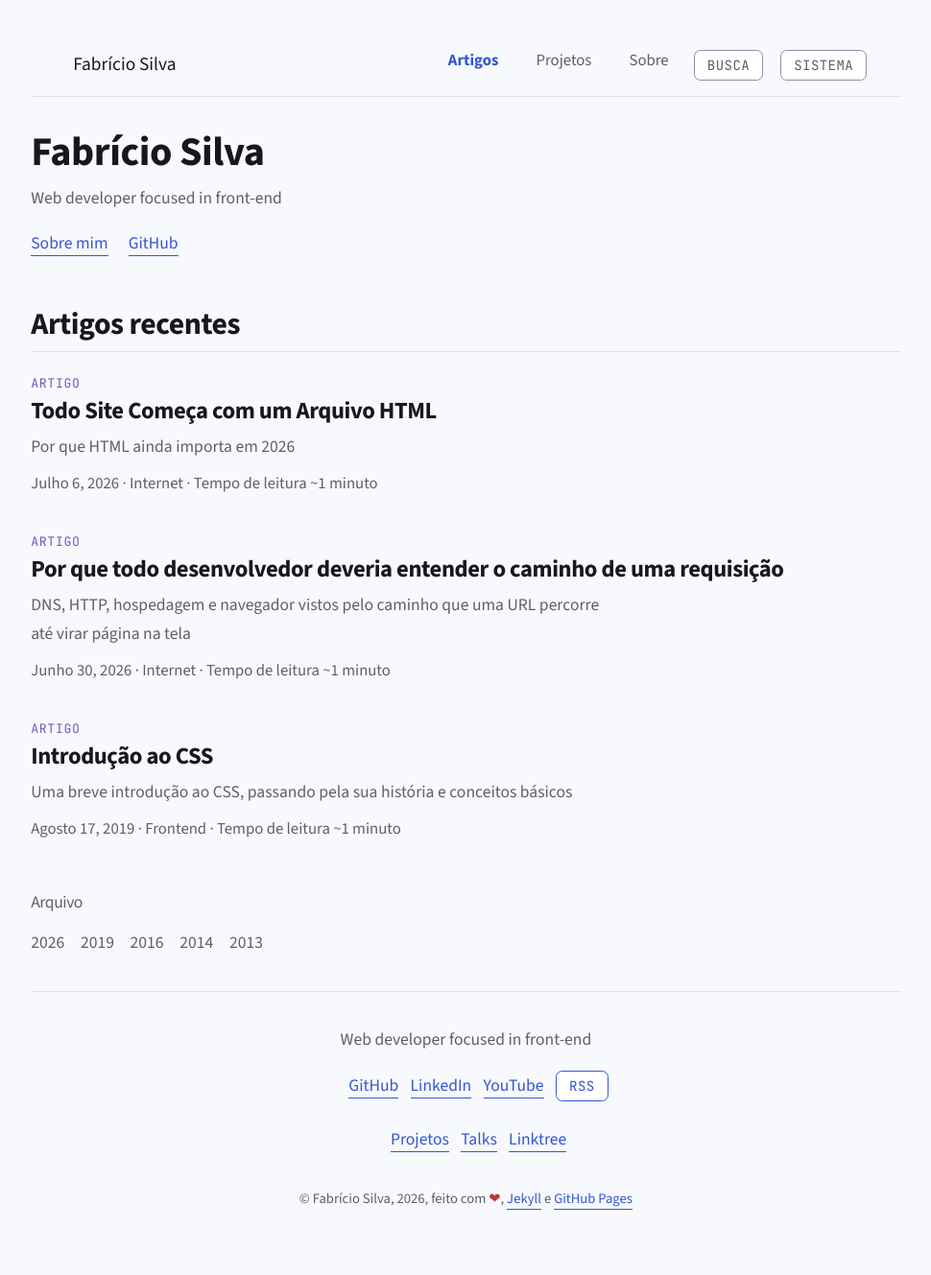
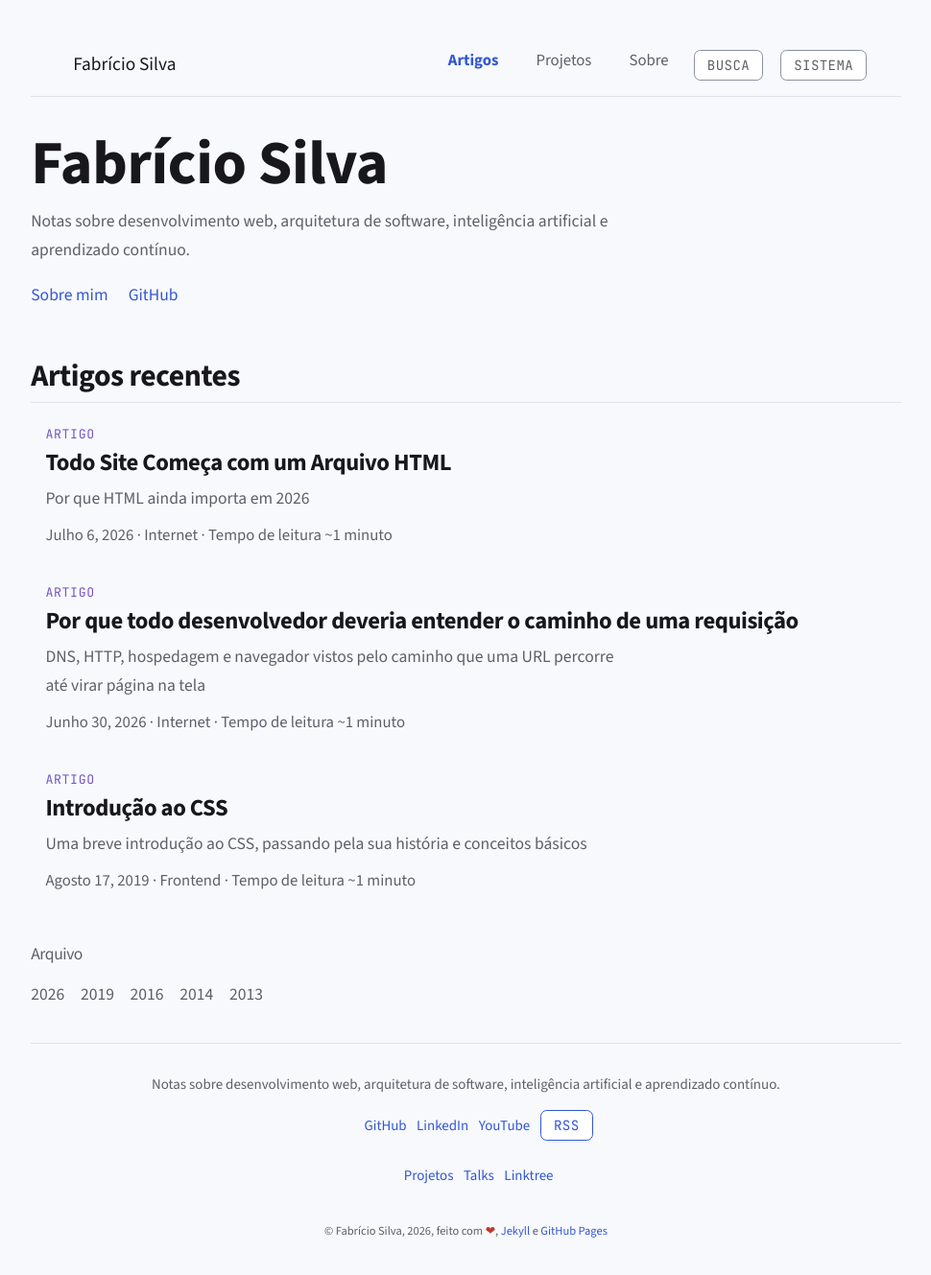
Before and after one commit to fabriciofmsilva/fabriciofmsilva.github.io, a Jekyll site: the page built from index.html, in a window 1280 px wide and 1330 px high. Shown: the whole window at 96% size, without its empty margins (159-1129 px from the left). Built offline with Jekyll 4.4.1, drawn with Linux system fonts in a browser that asks for light colours.

Commit message:
feat(layout): layout refinament

```diff
--- a/_config.yml
+++ b/_config.yml
@@ -9,7 +9,8 @@
 title: Fabrício Silva
 name: Fabrício Silva
 description: > # this means to ignore newlines until "baseurl:"
-  Web developer focused in front-end
+  Notas sobre desenvolvimento web, arquitetura de software, inteligência
+  artificial e aprendizado contínuo.
 baseurl: "" # the subpath of your site, e.g. /blog
 url: "https://fabriciofmsilva.com.br" # the base hostname & protocol for your site
 domain: fabriciofmsilva.com.br
--- a/_sass/_articles.scss
+++ b/_sass/_articles.scss
@@ -58,7 +58,7 @@
 }
 
 .article-image {
-  margin-bottom: 1em;
+  margin: 2rem 0;
   text-align: center;
 }
 
@@ -254,6 +254,7 @@
 
 .intro__name {
   margin-bottom: .5rem;
+  font-size: clamp(2.8rem, 5vw, 4rem);
 }
 
 .intro__bio {
@@ -278,9 +279,17 @@
 
 .recent__item {
   margin-bottom: 2rem;
+  padding-left: .75rem;
+  border-left: 2px solid transparent;
+  transition: border-color .15s ease, transform .15s ease;
 
   &:last-child {
     margin-bottom: 0;
+  }
+
+  &:hover {
+    border-left-color: var(--accent);
+    transform: translateX(.25rem);
   }
 }
 
--- a/_sass/_base.scss
+++ b/_sass/_base.scss
@@ -141,13 +141,12 @@ a,
 .link {
   color: $link-color;
   text-decoration: none;
-  border-bottom: 1px solid;
+  border-bottom: 1px solid transparent;
   font-style: inherit;
   cursor: pointer;
 
   &:visited {
     color: var(--link-visited);
-    border-bottom-color: var(--link-visited);
   }
 
   &:hover {
@@ -231,6 +230,42 @@ button {
 
 
 /**
+ * Selection
+ */
+::selection {
+  background: var(--accent);
+  color: var(--surface);
+}
+
+
+/**
+ * Scrollbar
+ */
+html {
+  scrollbar-width: thin;
+  scrollbar-color: var(--border-strong) var(--background);
+}
+
+::-webkit-scrollbar {
+  width: 10px;
+  height: 10px;
+}
+
+::-webkit-scrollbar-track {
+  background: var(--background);
+}
+
+::-webkit-scrollbar-thumb {
+  background: var(--border-strong);
+  border-radius: $radius-sm;
+
+  &:hover {
+    background: var(--text-secondary);
+  }
+}
+
+
+/**
  * Accessibility
  */
 :focus-visible {
--- a/_sass/_footer.scss
+++ b/_sass/_footer.scss
@@ -3,6 +3,7 @@
  */
 .footer {
   padding-top: 2em;
+  font-size: .85rem;
   color: var(--text-secondary);
   text-align: center;
   border-top: 1px solid var(--border);
--- a/_sass/_highlight.scss
+++ b/_sass/_highlight.scss
@@ -11,6 +11,8 @@
   font-size: .8rem;
   line-height: 1.6;
   background-color: $code-color;
+  border: 1px solid var(--border);
+  border-radius: $radius-sm;
 
   pre {
     padding: 2rem 1.5rem;
--- a/css/main.scss
+++ b/css/main.scss
@@ -44,13 +44,13 @@
 
 [data-theme="dark"] {
   color-scheme: dark;
-  --background: #101116;
-  --surface: #17181F;
+  --background: #1C1D23;
+  --surface: #24252D;
   --text-primary: #F0F1F5;
   --text-secondary: #B0B3BF;
-  --border: #292C36;
-  --border-light: #1D1F28;
-  --border-strong: #5C6076;
+  --border: #33353F;
+  --border-light: #262832;
+  --border-strong: #666A82;
   --link: #829CFF;
   --link-visited: #A4B5FF;
   --accent: #B29AFF;
@@ -62,13 +62,13 @@
 @media (prefers-color-scheme: dark) {
   :root:not([data-theme="light"]):not([data-theme="dark"]) {
     color-scheme: dark;
-    --background: #101116;
-    --surface: #17181F;
+    --background: #1C1D23;
+    --surface: #24252D;
     --text-primary: #F0F1F5;
     --text-secondary: #B0B3BF;
-    --border: #292C36;
-    --border-light: #1D1F28;
-    --border-strong: #5C6076;
+    --border: #33353F;
+    --border-light: #262832;
+    --border-strong: #666A82;
     --link: #829CFF;
     --link-visited: #A4B5FF;
     --accent: #B29AFF;
```
